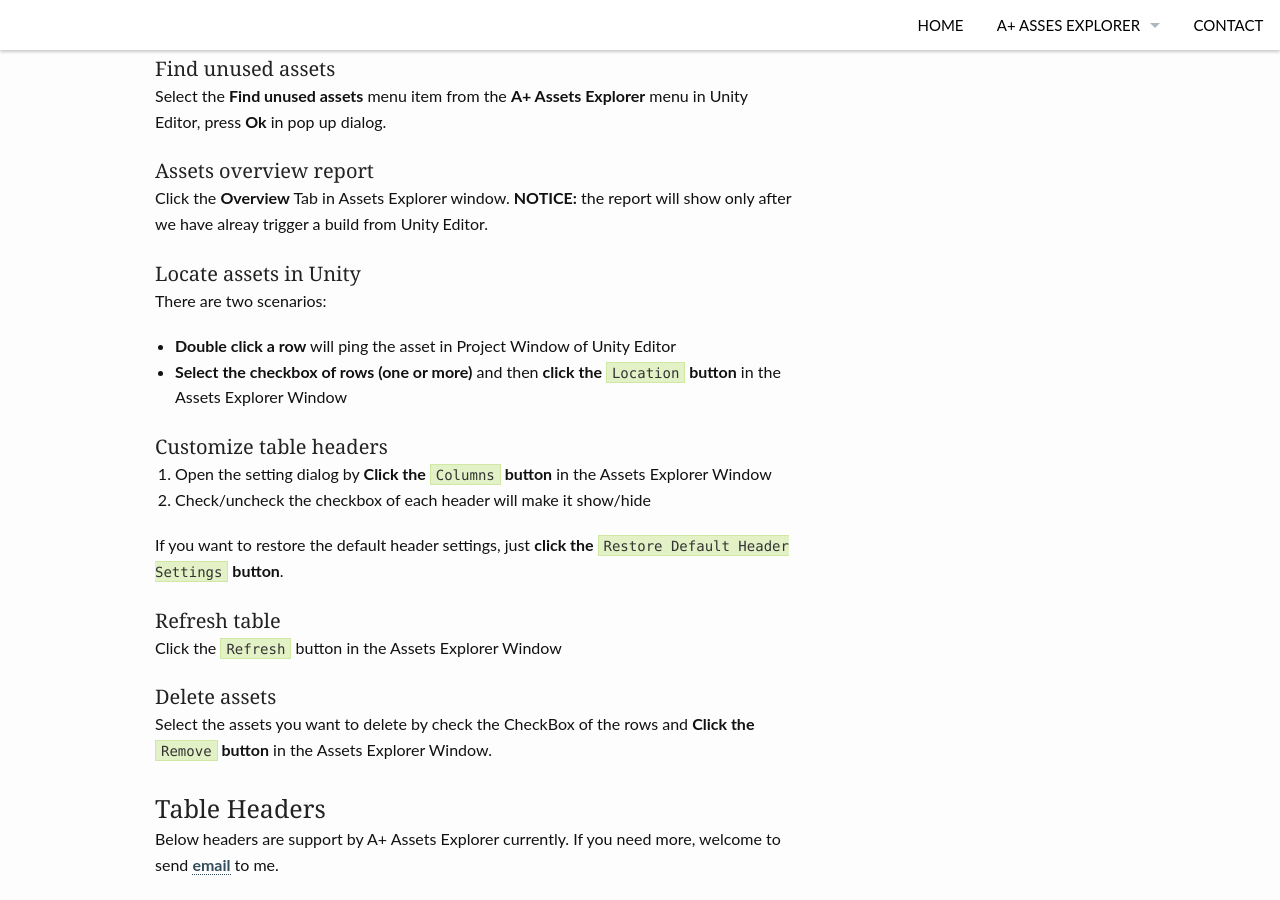
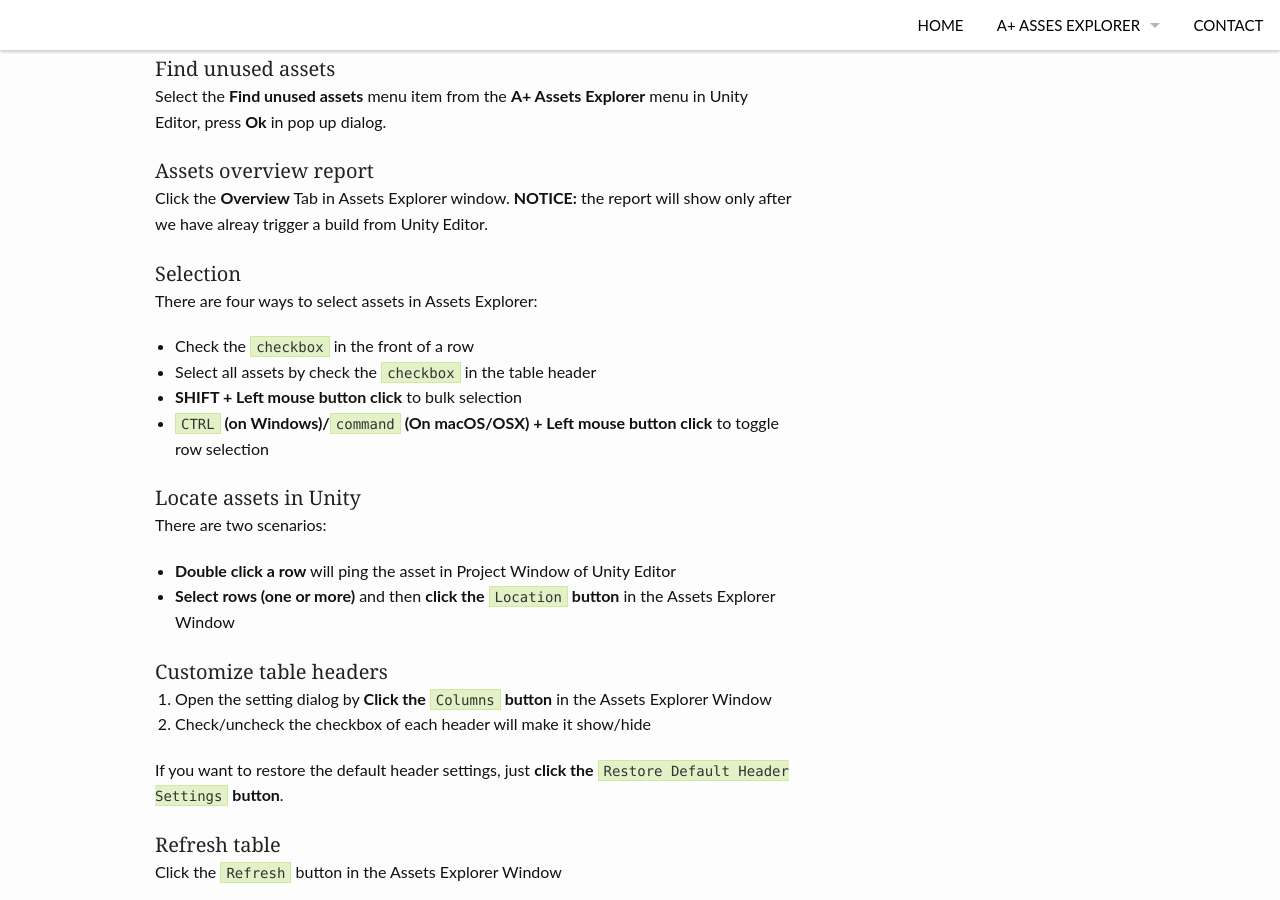
Before and after one commit to amloveyweb/amloveyweb.github.io, a Jekyll site: the page built from pages/AssetsExplorer/assetexplorer_manual.md, in a window 1280 px wide and 900 px high, scrolled down 995 px. Built offline with Jekyll 4.4.1, drawn with Linux system fonts in a browser that asks for light colours; comment, search, counter and statistics services are not loaded; some of the changed text lies outside the part shown.

Commit message:
update to 1.0.7

```diff
--- a/pages/AssetsExplorer/assetexplorer_manual.md
+++ b/pages/AssetsExplorer/assetexplorer_manual.md
@@ -40,12 +40,21 @@
 
 Click the __Overview__ Tab in Assets Explorer window. __NOTICE:__ the report will show only after we have alreay trigger a build from Unity Editor.
 
+#### Selection
+
+There are four ways to select assets in Assets Explorer:
+
+* Check the `checkbox` in the front of a row
+* Select all assets by check the `checkbox` in the table header
+* __SHIFT + Left mouse button click__ to bulk selection
+* __`CTRL` (on Windows)/`command` (On macOS/OSX) + Left mouse button click__ to toggle row selection
+
 #### Locate assets in Unity
 
 There are two scenarios:
 
 * __Double click a row__ will ping the asset in Project Window of Unity Editor
-* __Select the checkbox of rows (one or more)__ and then __click the `Location` button__ in the Assets Explorer Window
+* __Select rows (one or more)__ and then __click the `Location` button__ in the Assets Explorer Window
 
 #### Customize table headers
 
```
Also changed, not shown: other parts of pages/AssetsExplorer/assetexplorer_manual.md (+1 -1 lines).
